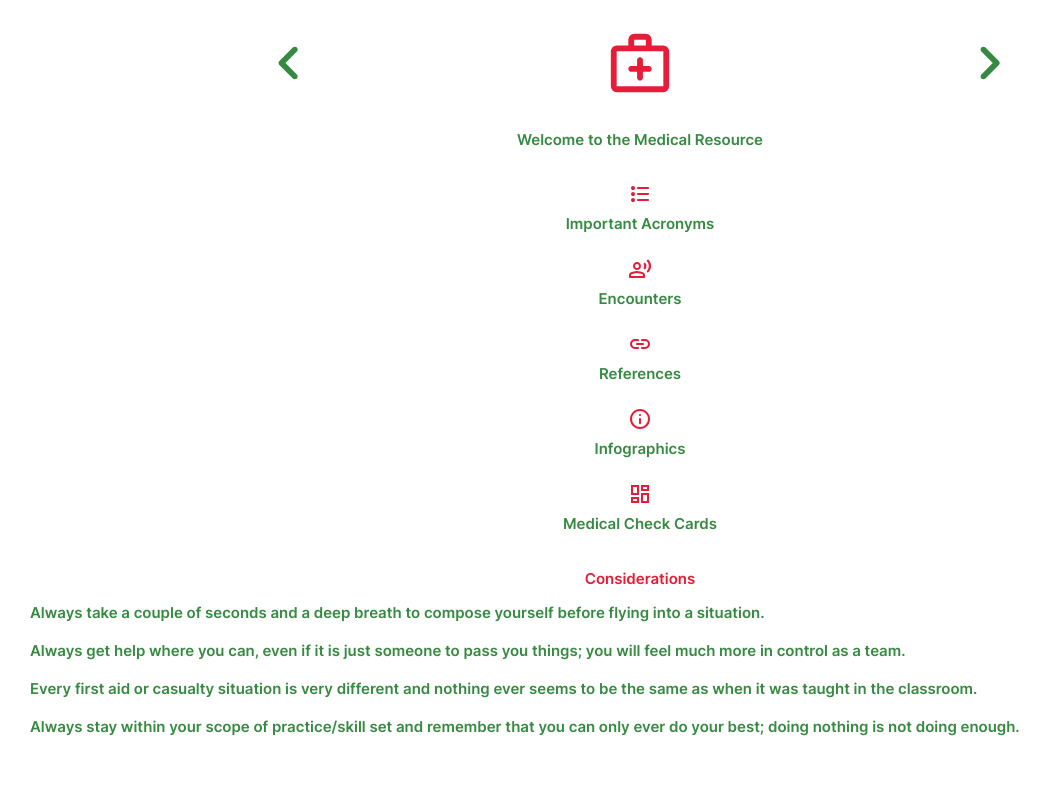
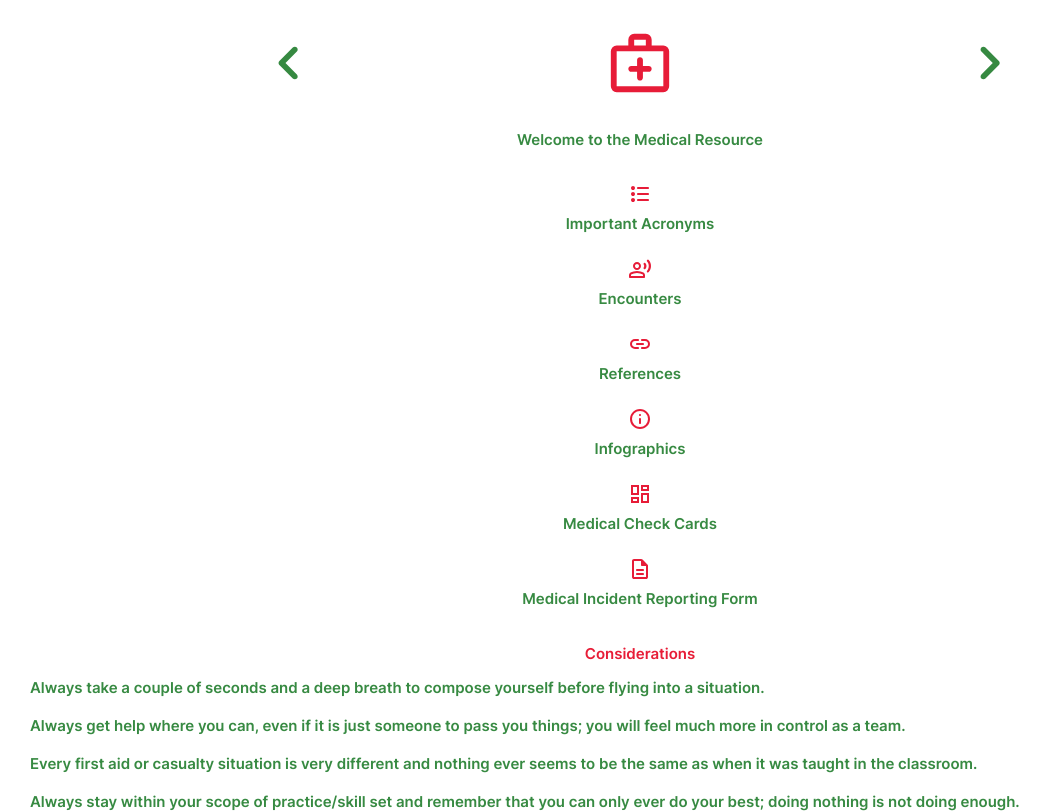
Before and after one commit to camsarapp/camsarapp.github.io, a plain HTML site: page r5.html in a window 1280 px wide. Shown: the whole page, without its empty margins (0-1051 px from the left). Drawn offline with Linux system fonts and the light colour scheme.

Commit message:
Update r5.html

```diff
--- a/r5.html
+++ b/r5.html
@@ -57,6 +57,12 @@
           <div class="cardtext">Medical Check Cards</div>
         </div>
       </a>
+      <a href="https://docs.google.com/forms/d/e/1FAIpQLScWckK0E-Mu3eXOcQTLNXHbQt31gOsNbGfScsPjunsBBO0Fcw/viewform" rel="nofollow">
+        <div class="card">
+          <img class="cardicon" src="./img/day/file.svg" alt="c5">
+          <div class="cardtext">Medical Incident Reporting Form</div>
+        </div>
+      </a>
     </div>
   </div>
   <div class="section">
@@ -70,4 +76,5 @@
   </div>
 </body>
 
+
 </html>
```
